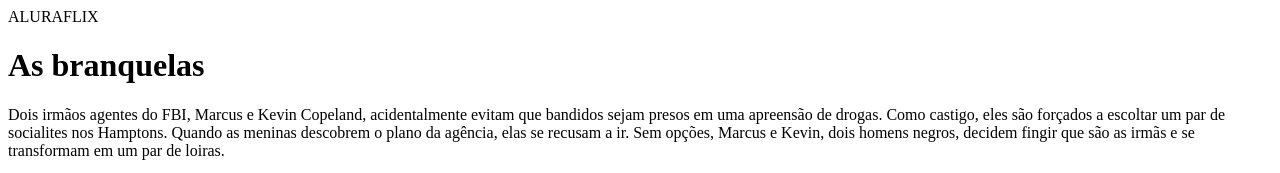
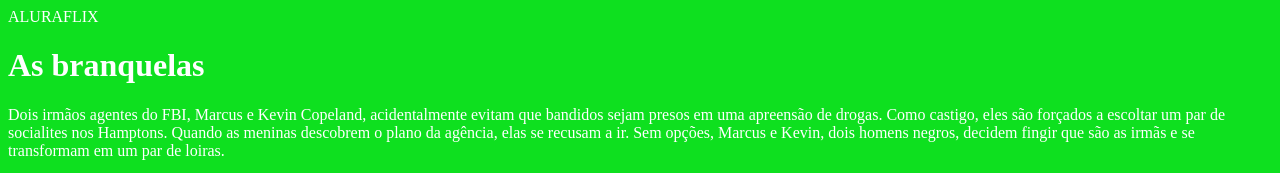
Before and after one commit to gustavovalle98/projeto2a, a plain HTML site: page index.html in a window 1280 px wide. Shown: the top 173 px of the page. Drawn offline with Linux system fonts and the light colour scheme.

Commit message:
alterei as cores

```diff
--- a/index.html
+++ b/index.html
@@ -1,7 +1,19 @@
+<head>
+    <link rel="stylesheet" href="styles.css">
+    <title>Aluraflix</title>
+</head>
+
 <header>ALURAFLIX</header>
 
-<h1>As branquelas</h1>
+<div>
+    <h1>As branquelas</h1>
+    <p>Dois irmãos agentes do FBI, Marcus e Kevin Copeland, acidentalmente evitam que bandidos sejam presos em uma
+        apreensão de drogas. Como castigo, eles são forçados a escoltar um par de socialites nos Hamptons. Quando as
+        meninas descobrem o plano da agência, elas se recusam a ir. Sem opções, Marcus e Kevin, dois homens negros,
+        decidem fingir que são as irmãs e se transformam em um par de loiras.</p>
+</div>
 
-<p>Dois irmãos agentes do FBI, Marcus e Kevin Copeland, acidentalmente evitam que bandidos sejam presos em uma apreensão de drogas. Como castigo, eles são forçados a escoltar um par de socialites nos Hamptons. Quando as meninas descobrem o plano da agência, elas se recusam a ir. Sem opções, Marcus e Kevin, dois homens negros, decidem fingir que são as irmãs e se transformam em um par de loiras.</p>
-
-<iframe width="560" height="315" src="https://www.youtube.com/embed/OppHNooVv68?si=OZLfQuXqBtnL19-f" title="YouTube video player" frameborder="0" allow="accelerometer; autoplay; clipboard-write; encrypted-media; gyroscope; picture-in-picture; web-share" referrerpolicy="strict-origin-when-cross-origin" allowfullscreen></iframe>
+<iframe width="560" height="315" src="https://www.youtube.com/embed/OppHNooVv68?si=OZLfQuXqBtnL19-f"
+    title="YouTube video player" frameborder="0"
+    allow="accelerometer; autoplay; clipboard-write; encrypted-media; gyroscope; picture-in-picture; web-share"
+    referrerpolicy="strict-origin-when-cross-origin" allowfullscreen></iframe>
--- /dev/null
+++ b/styles.css
@@ -0,0 +1,4 @@
+body{
+    color: white;
+    background: rgb(14, 224, 31);
+    }
```
